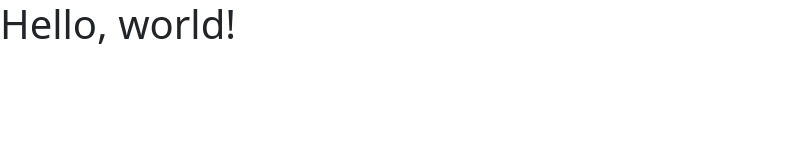
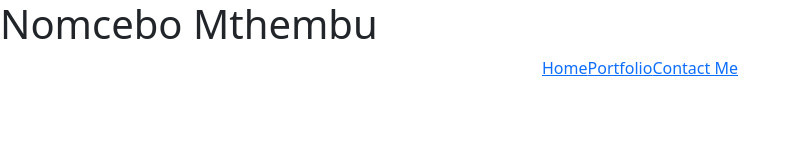
Before and after one commit to Nomcebo-coder-hub/Portfolio-website, a plain HTML site: page index.html in a window 1280 px wide. Shown: the whole page, without its empty margins (0-798 px from the left). Drawn offline with nearby package versions, Linux system fonts and the light colour scheme.

Commit message:
Added ul class and links for the li tags

```diff
--- a/index.html
+++ b/index.html
@@ -13,10 +13,24 @@
       crossorigin="anonymous"
     />
 
-    <title>Hello, world!</title>
+    <title>Nomcebo Mthembu</title>
   </head>
   <body>
-    <h1>Hello, world!</h1>
+    <h1>Nomcebo Mthembu</h1>
+
+    <nav>
+      <ul class="nav justify-content-center">
+        <li>
+          <a href="#">Home</a>
+        </li>
+        <li>
+          <a href="#">Portfolio</a>
+        </li>
+        <li>
+          <a href="#">Contact Me</a>
+        </li>
+      </ul>
+    </nav>
 
     <!-- Optional JavaScript; choose one of the two! -->
 
```
